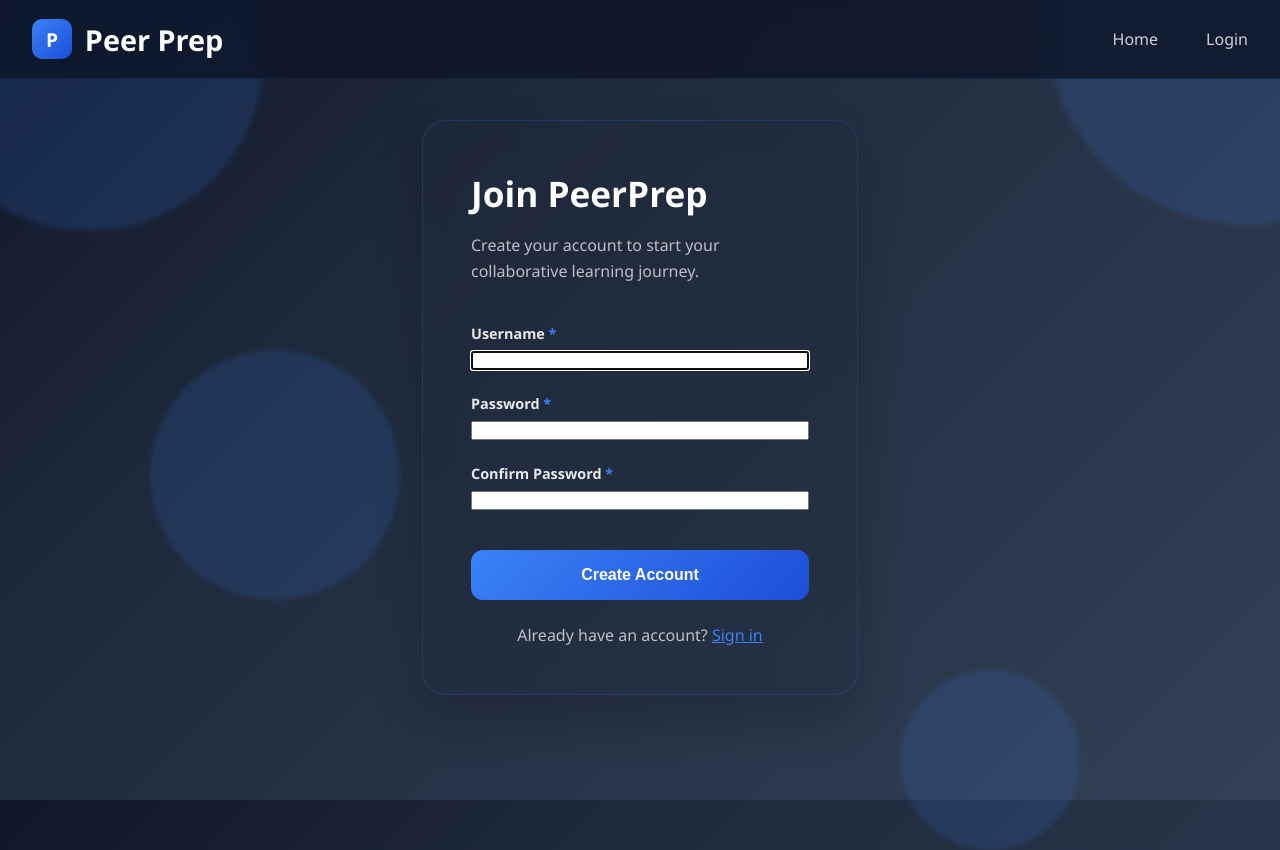
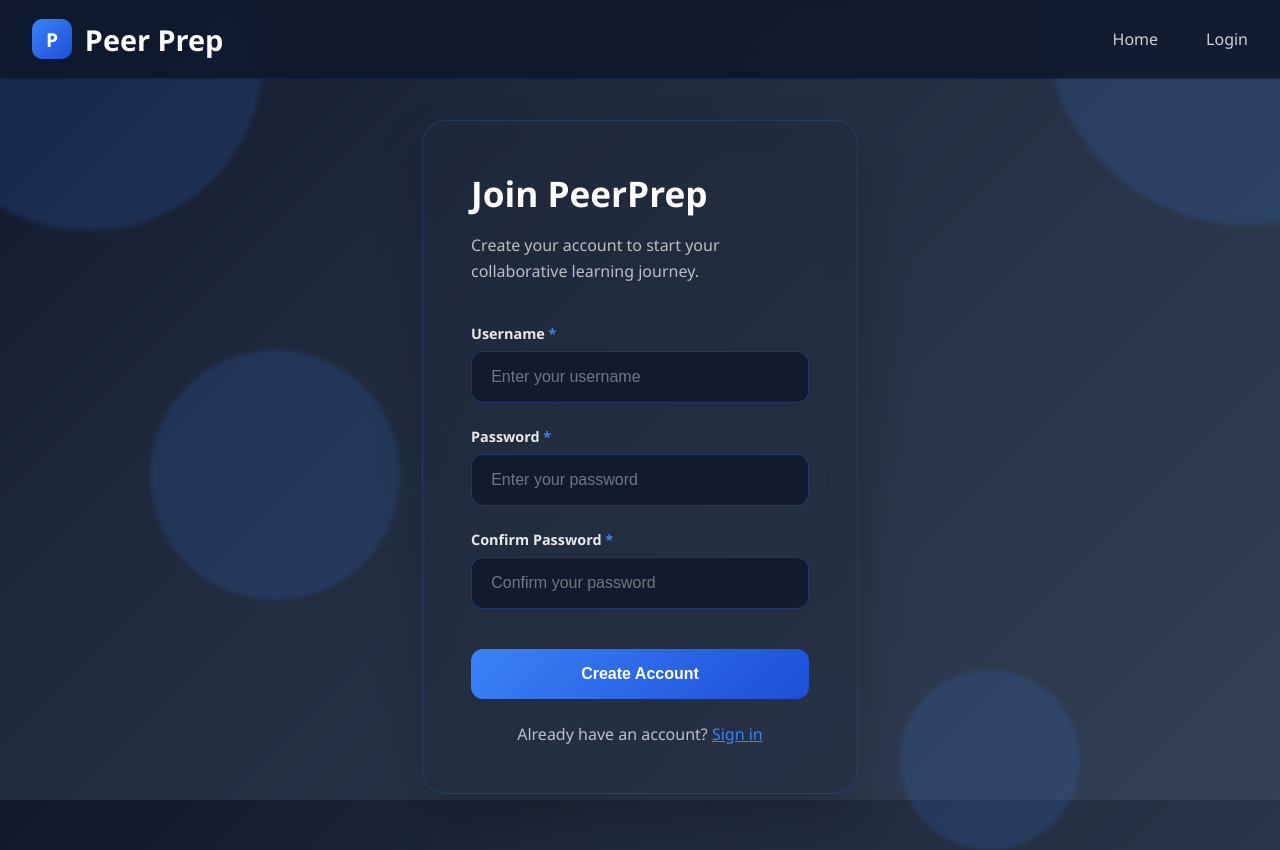
Before and after one commit to radhika-droid/PeerPrep, a Django app: page /register/ in a window 1280 px wide; the page is wider, and only the part inside the window is pictured. Run offline with Django 5.2, Linux system fonts and the light colour scheme.

Commit message:
Change UIUX

```diff
--- a/templates/registration/register.html
+++ b/templates/registration/register.html
@@ -8,13 +8,11 @@
     <link rel="stylesheet" href="{% static 'css/index.css' %}">
 </head>
 <body>
-    <!-- Background Orbs -->
     <div class="bg-orb bg-orb-1"></div>
     <div class="bg-orb bg-orb-2"></div>
     <div class="bg-orb bg-orb-3"></div>
     <div class="bg-orb bg-orb-4"></div>
 
-    <!-- Navbar -->
     <nav class="navbar">
         <div class="nav-container">
             <div class="logo">
@@ -28,7 +26,6 @@
         </div>
     </nav>
 
-    <!-- Registration Form -->
     <main class="main-content">
         <div class="container" style="grid-template-columns: 1fr; max-width: 500px;">
             <div class="right-section">
@@ -48,15 +45,15 @@
                     <div class="form-grid" style="grid-template-columns: 1fr;">
                         <div class="form-group">
                             <label class="form-label">Username <span class="required">*</span></label>
-                            {{ form.username }}
+                            <input type="text" name="username" class="form-input" placeholder="Enter your username" required>
                         </div>
                         <div class="form-group">
                             <label class="form-label">Password <span class="required">*</span></label>
-                            {{ form.password1 }}
+                            <input type="password" name="password" class="form-input" placeholder="Enter your password" required>
                         </div>
                         <div class="form-group">
                             <label class="form-label">Confirm Password <span class="required">*</span></label>
-                            {{ form.password2 }}
+                            <input type="password" name="confirm_password" class="form-input" placeholder="Confirm your password" required>
                         </div>
                     </div>
                     <button type="submit" class="submit-btn">Create Account</button>
```
